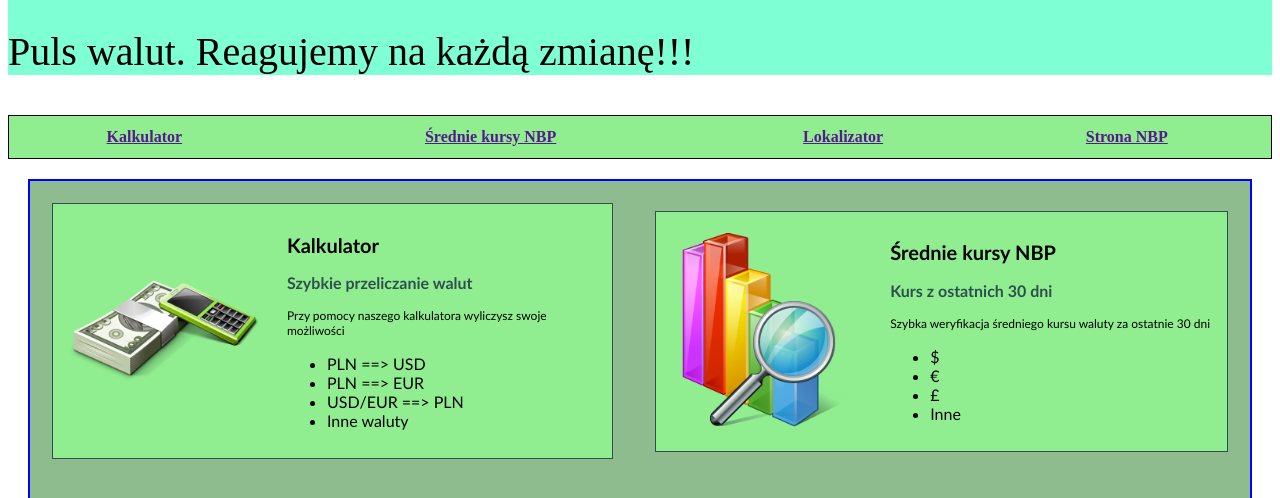
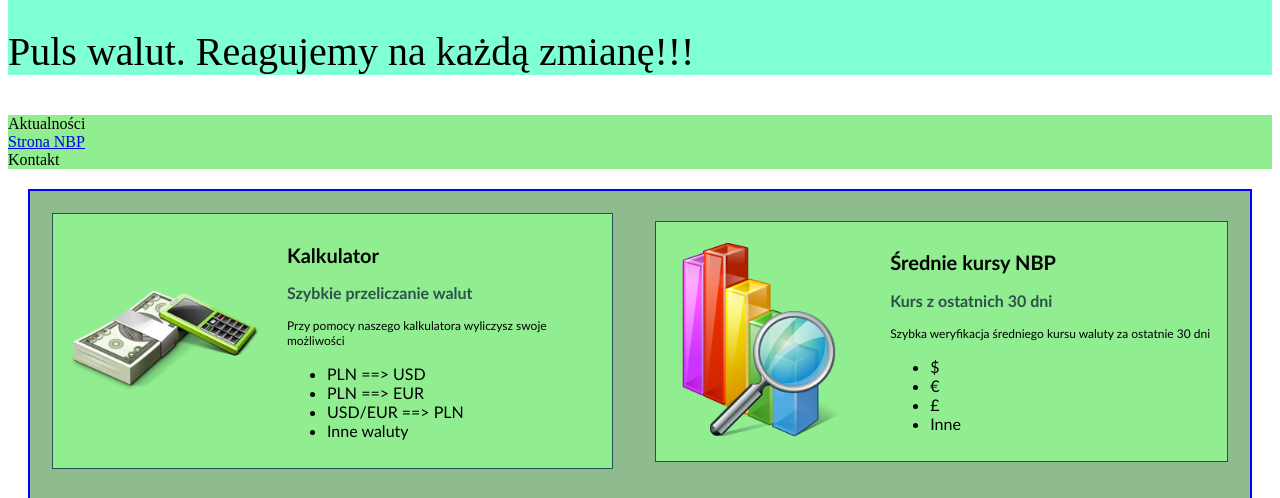
Before and after one commit to infoshareacademy/jfdz-currencies, a plain HTML site: page Index.html in a window 1280 px wide. Shown: the part 230-728 px from the top of the page. Drawn offline with Linux system fonts and the light colour scheme.

Commit message:
Reszta zmian

```diff
--- a/Index.html
+++ b/Index.html
@@ -15,17 +15,12 @@
 </header>
 <main>
    <!-- <div id="menu">   -->
-   <nav>
+   <nav class="nawigacja">
         <!-- Piotr tutaj mieszasz Ty-->
-        <table class="menu_table">
-            <tr>
-                <th><a href="">Kalkulator</a></th>
-                <th><a href="">Średnie kursy NBP</a></th>
-                <th><a href="">Lokalizator</a></th>
-                <th><a href="">Strona NBP</a></th>
-            </tr>
+       <div class="aktalnosci">Aktualności</div>
+       <div class="nbp"><a href="http://www.nbp.pl/home.aspx?c=/ascx/archa.ascx" target="_blank">Strona NBP</a></div>
+       <div class="kontakt">Kontakt</div>
 
-        </table>
     </nav>
     <!--  </div> -->
 
```
